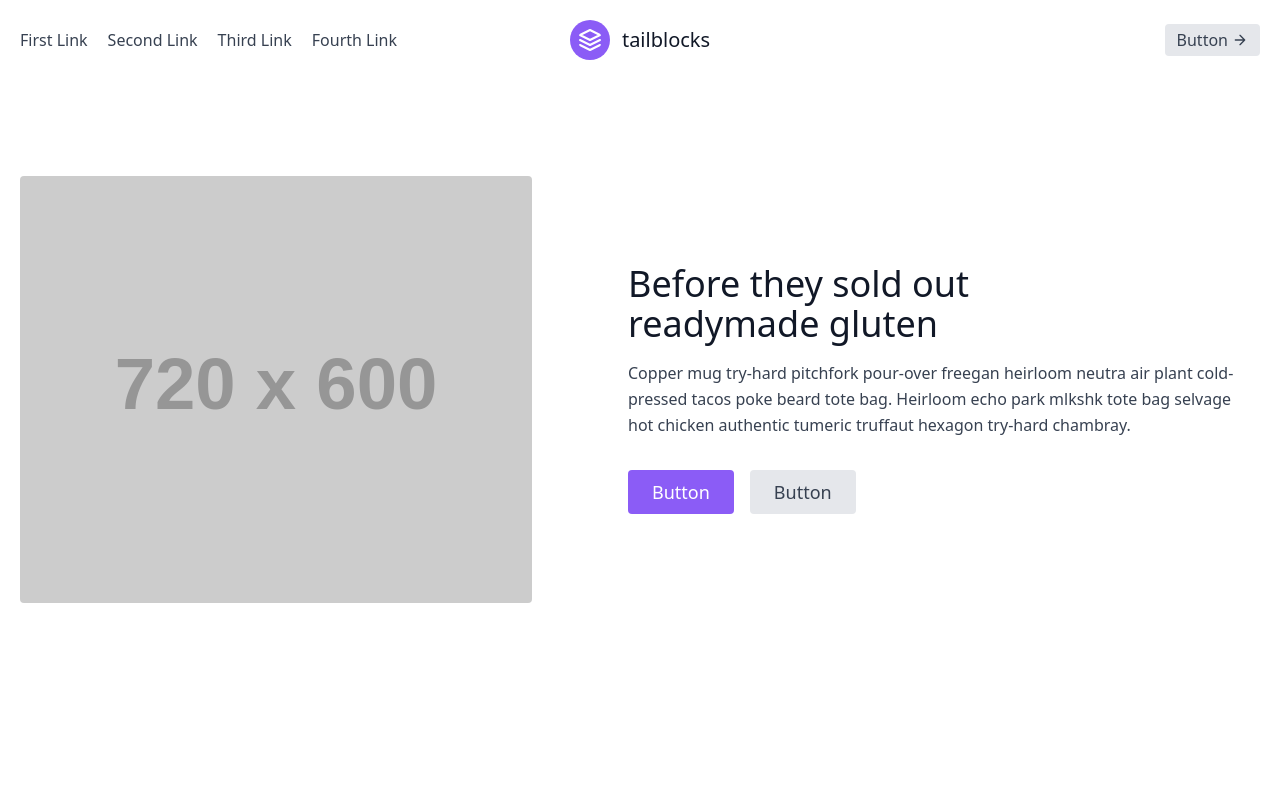
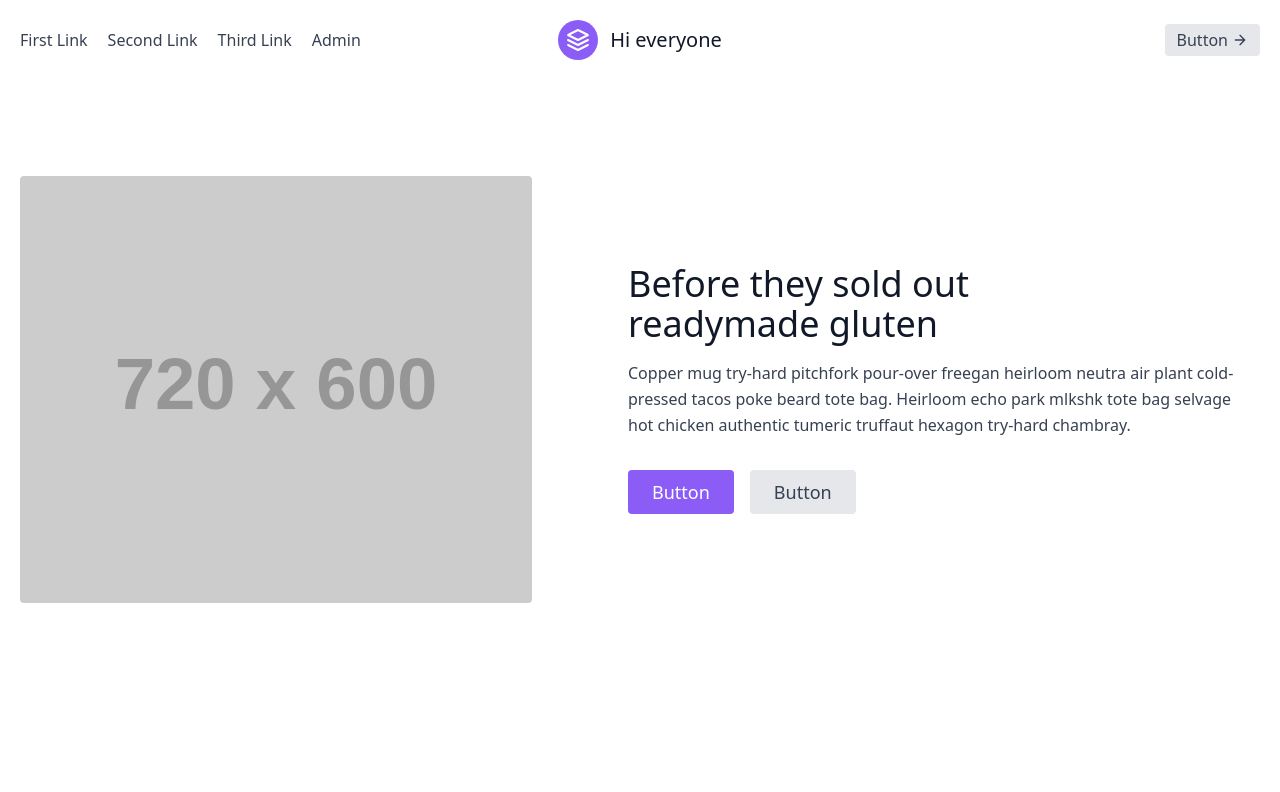
Before and after one commit to ederchrono/my-snowpack-app, a plain HTML site: page index.html in a window 1280 px wide. Shown: the top 792 px of the page. Drawn offline with nearby package versions, Linux system fonts and the light colour scheme; placeholder pictures from the web are drawn by us.

Commit message:
:sparkles: create new admin link

```diff
--- a/index.html
+++ b/index.html
@@ -15,13 +15,13 @@
           <a class="mr-5 hover:text-gray-900">First Link</a>
           <a class="mr-5 hover:text-gray-900">Second Link</a>
           <a class="mr-5 hover:text-gray-900">Third Link</a>
-          <a class="hover:text-gray-900">Fourth Link</a>
+          <a class="hover:text-gray-900" href="/admin">Admin</a>
         </nav>
         <a class="flex order-first lg:order-none lg:w-1/5 title-font font-medium items-center text-gray-900 lg:items-center lg:justify-center mb-4 md:mb-0">
           <svg xmlns="http://www.w3.org/2000/svg" fill="none" stroke="currentColor" stroke-linecap="round" stroke-linejoin="round" stroke-width="2" class="w-10 h-10 text-white p-2 bg-purple-500 rounded-full" viewBox="0 0 24 24">
             <path d="M12 2L2 7l10 5 10-5-10-5zM2 17l10 5 10-5M2 12l10 5 10-5"></path>
           </svg>
-          <span class="ml-3 text-xl">tailblocks</span>
+          <span class="ml-3 text-xl">Hi everyone</span>
         </a>
         <div class="lg:w-2/5 inline-flex lg:justify-end ml-5 lg:ml-0">
           <button class="inline-flex items-center bg-gray-200 border-0 py-1 px-3 focus:outline-none hover:bg-gray-300 rounded text-base mt-4 md:mt-0">Button
```
